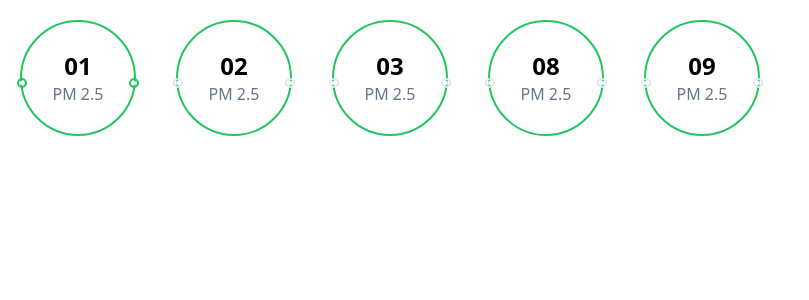
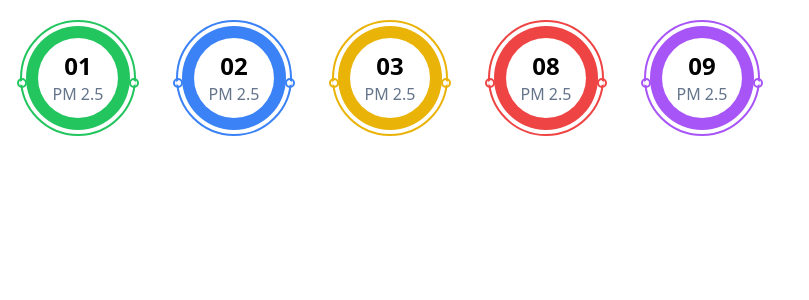
Before and after one commit to shadin24/CSML_AQI, a React (Create React App) app: page / in a window 1280 px wide. Shown: the top 300 px of the page, without its empty margins (0-809 px from the left). Built offline with nearby package versions, Linux system fonts and the light colour scheme.

Commit message:
bg & border color changed

```diff
--- a/src/components/Home.jsx
+++ b/src/components/Home.jsx
@@ -3,13 +3,13 @@ import Round_progress from './Round_progress'
 
 function Home() {
   return (
-    <div className='flex'>
+    <div className = 'flex'>
 
-        <Round_progress colour="green-500" value="01"/>
-        <Round_progress colour="blue-500" value="02"/>
-        <Round_progress colour="yellow-500" value="03"/>
-        <Round_progress colour="red-500" value="08"/>
-        <Round_progress colour="purple-500" value="09"/>
+        <Round_progress colour = "bg-green-500" border="border-green-500"  value="01"/>
+        <Round_progress colour = "bg-blue-500" border="border-blue-500"  value="02"/>
+        <Round_progress colour = "bg-yellow-500" border="border-yellow-500"  value="03"/>
+        <Round_progress colour = "bg-red-500" border="border-red-500"  value="08"/>
+        <Round_progress colour = "bg-purple-500" border="border-purple-500"  value="09"/>
 
 
 
--- a/src/components/Round_progress.jsx
+++ b/src/components/Round_progress.jsx
@@ -1,26 +1,26 @@
 import React from 'react'
 
-function Round_progress({colour,value}) {
+function Round_progress({colour,value,border}) {
   return (
     <div>
         <div className="w-max relative m-5">
-          <div className={`bg-white rounded-full p-1 border-2 border-green-500`}>
-            <div className={`bg-${colour} p-3 rounded-full`}>
+          <div className={`bg-white rounded-full p-1 border-2 ${border}`}>
+            <div className={`${colour} p-3 rounded-full`}>
               <div className="bg-white rounded-full w-20 h-20 flex flex-col justify-center items-center">
-                <p className="text-black  text-2xl font-bold" >{value}</p>
+                <p className="text-black text-2xl font-bold">{value}</p>
                 <p className="text-slate-500 font-medium smaller-text">PM 2.5</p>
 
               </div>
             </div>
           </div>
           <div className="absolute top-1/2 right-[-3px]">
-            <div className={`bg-${colour} rounded-full p-[1px] border-2 border-${colour}`}>
+            <div className={`bg-${colour} rounded-full p-[1px] border-2 ${border}`}>
               <div className=" bg-white p-[2px] rounded-full">
               </div>
             </div>
           </div>
           <div className="absolute top-1/2 left-[-3px]">
-          <div className={`bg-${colour} rounded-full p-[1px] border-2 border-${colour}`}>
+          <div className={`bg-${colour} rounded-full p-[1px] border-2 ${border}`}>
               <div className=" bg-white p-[2px] rounded-full">
               </div>
             </div>
```
Also changed, not shown: 1 other file (tests, documents, lock files or other folders).
